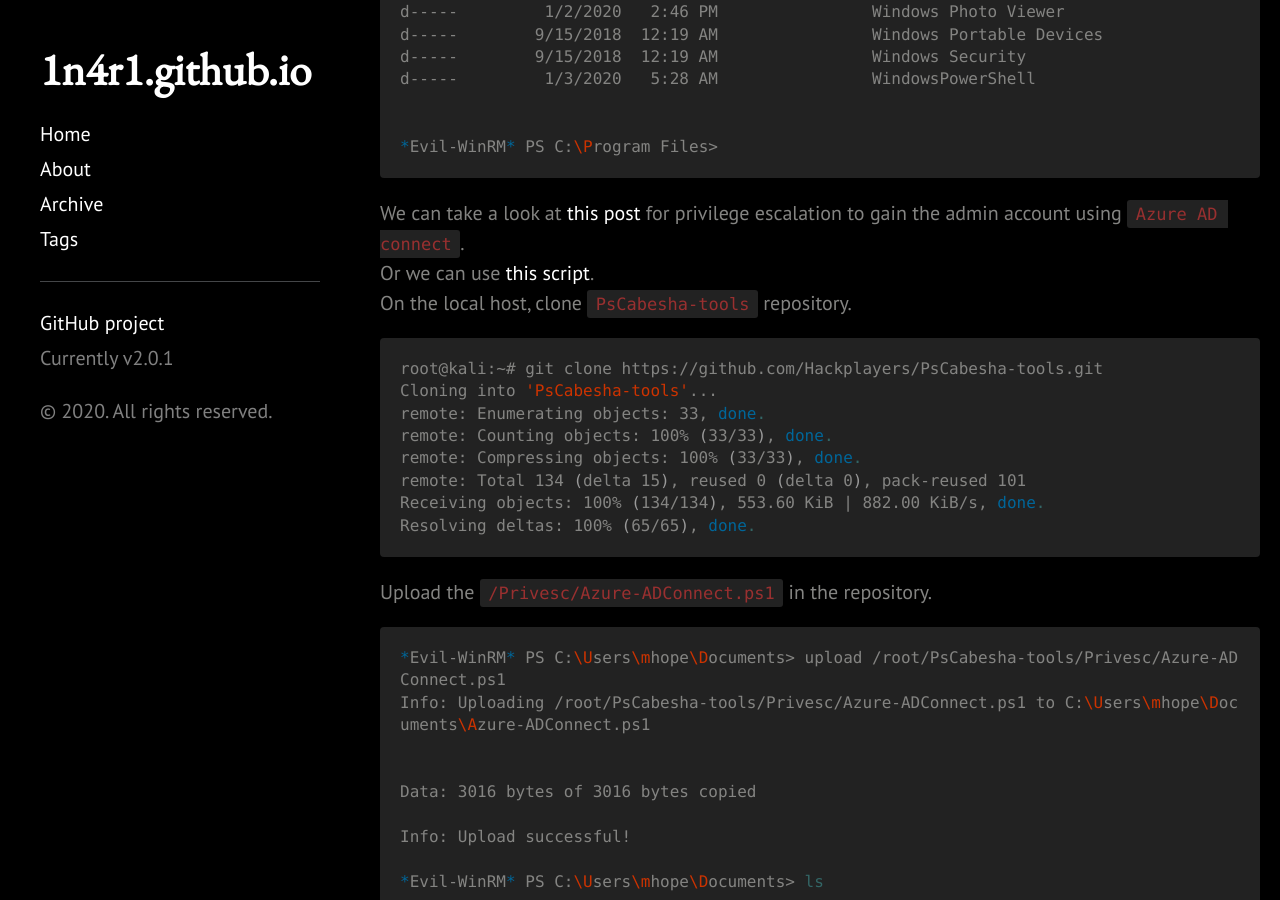
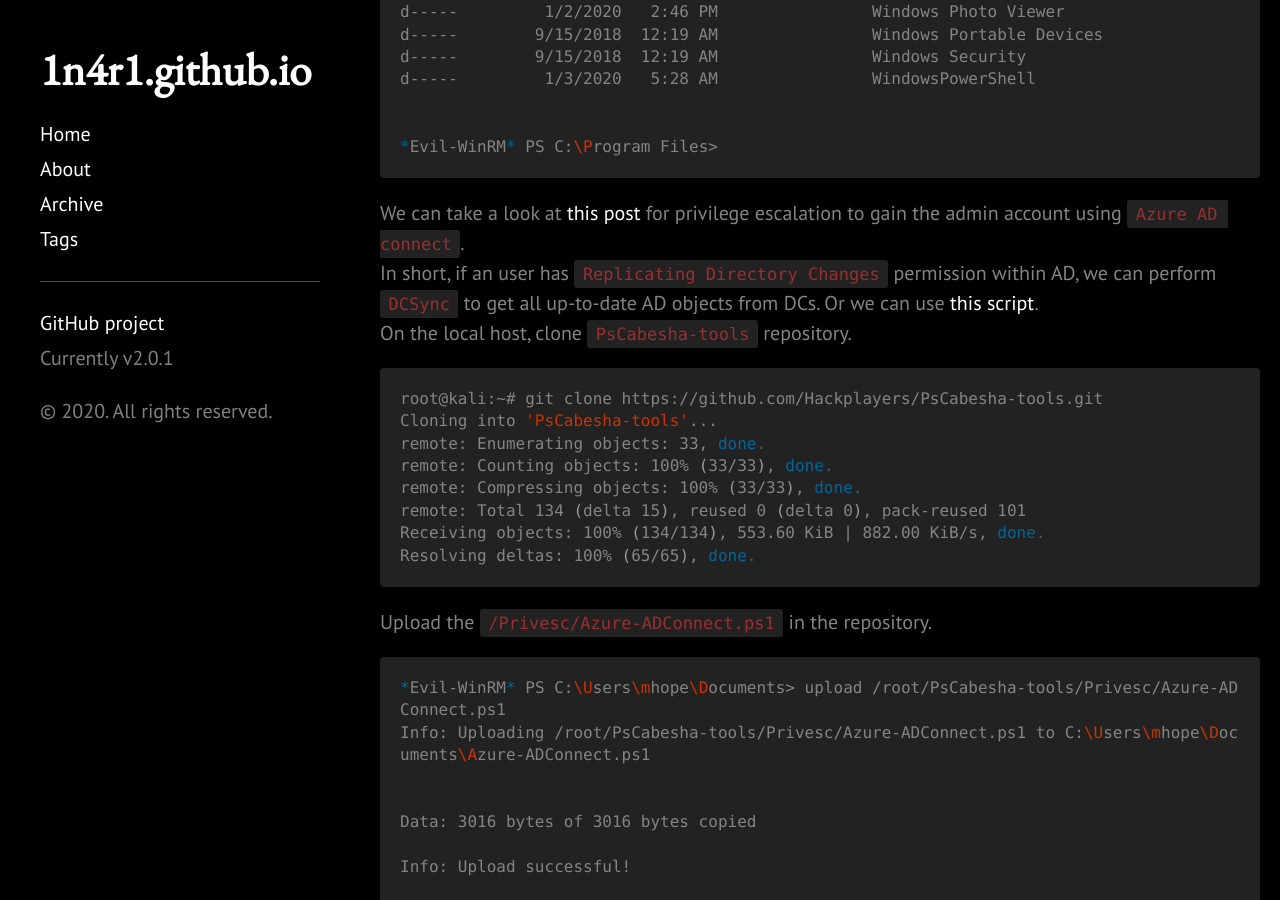
Before and after one commit to 1n4r1/1n4r1.github.io, a Jekyll site: the page built from _posts/2020-07-06-Hackthebox-Monteverde-Walkthrough.md, in a window 1280 px wide and 900 px high, scrolled down 8798 px. Built offline with Jekyll 4.4.1, drawn with Linux system fonts in a browser that asks for light colours; a style sheet for code colours, icons or effects is not loaded.

Commit message:
add monteverde-walkthrough

````diff
--- a/_posts/2020-07-06-Hackthebox-Monteverde-Walkthrough.md
+++ b/_posts/2020-07-06-Hackthebox-Monteverde-Walkthrough.md
@@ -317,6 +317,7 @@ d-----         1/3/2020   5:28 AM                WindowsPowerShell
 ```
 
 We can take a look at [this post](https://blog.xpnsec.com/azuread-connect-for-redteam/) for privilege escalation to gain the admin account using `Azure AD connect`.<br>
+In short, if an user has `Replicating Directory Changes` permission within AD, we can perform `DCSync` to get all up-to-date AD objects from DCs.
 Or we can use [this script](https://github.com/Hackplayers/PsCabesha-tools/blob/master/Privesc/Azure-ADConnect.ps1).<br>
 On the local host, clone `PsCabesha-tools` repository.
 ```shell
````
